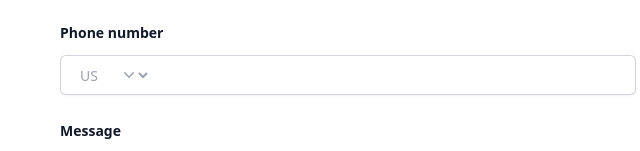
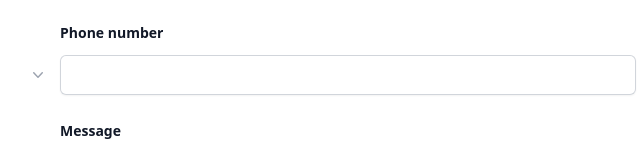
Before and after one commit to Shravan2073/Paw-Stop, a website: page signup.html in a window 1280 px wide. Shown: the part 625-776 px from the top of the page, 292-932 px from the left. Drawn offline with nearby package versions, Linux system fonts and the light colour scheme.

Commit message:
meow 12.2

```diff
--- a/signup.html
+++ b/signup.html
@@ -109,11 +109,6 @@
         <div class="relative mt-2.5">
           <div class="absolute inset-y-0 left-0 flex items-center">
             <label for="country" class="sr-only">Country</label>
-            <select id="country" name="country" class="h-full rounded-md border-0 bg-transparent bg-none py-0 pl-4 pr-9 text-gray-400 focus:ring-2 focus:ring-inset focus:ring-indigo-600 sm:text-sm">
-              <option>US</option>
-              <option>CA</option>
-              <option>EU</option>
-            </select>
             <svg class="pointer-events-none absolute right-3 top-0 h-full w-5 text-gray-400" viewBox="0 0 20 20" fill="currentColor" aria-hidden="true">
               <path fill-rule="evenodd" d="M5.23 7.21a.75.75 0 011.06.02L10 11.168l3.71-3.938a.75.75 0 111.08 1.04l-4.25 4.5a.75.75 0 01-1.08 0l-4.25-4.5a.75.75 0 01.02-1.06z" clip-rule="evenodd" />
             </svg>
```
